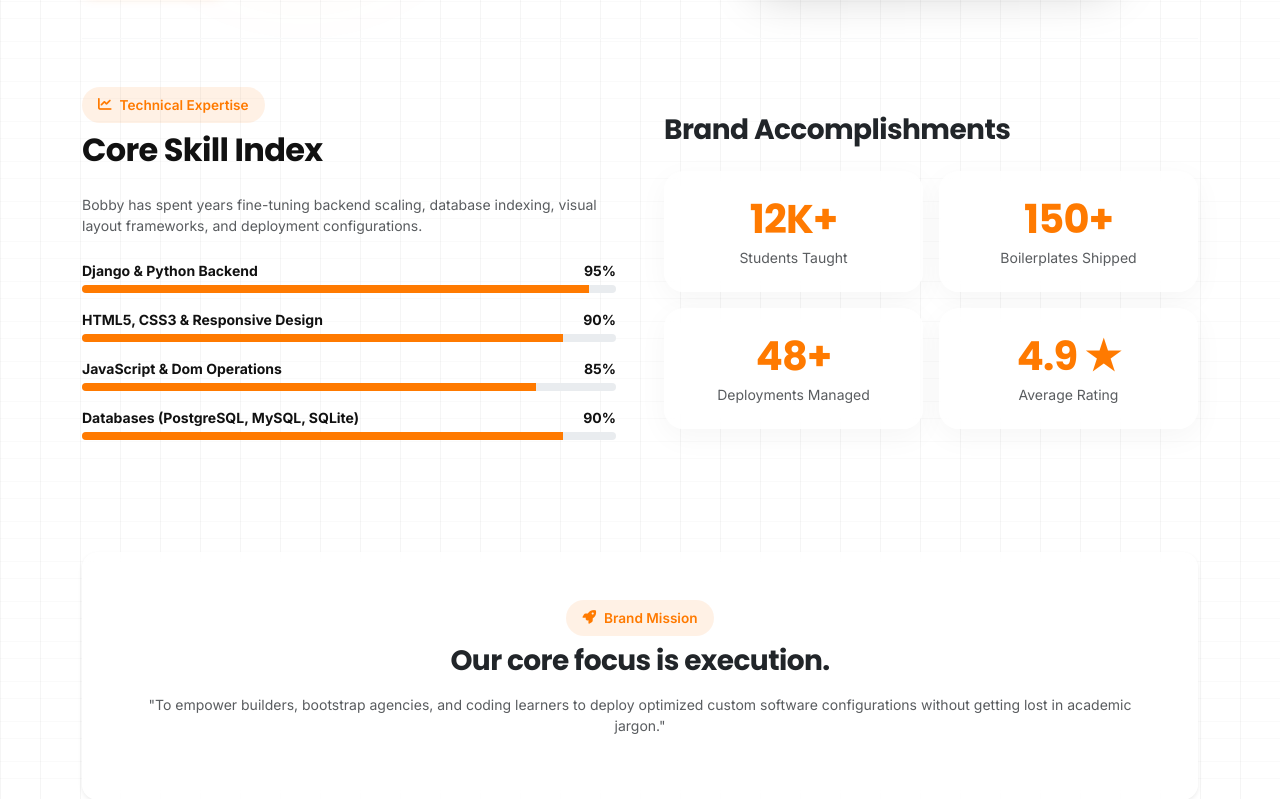
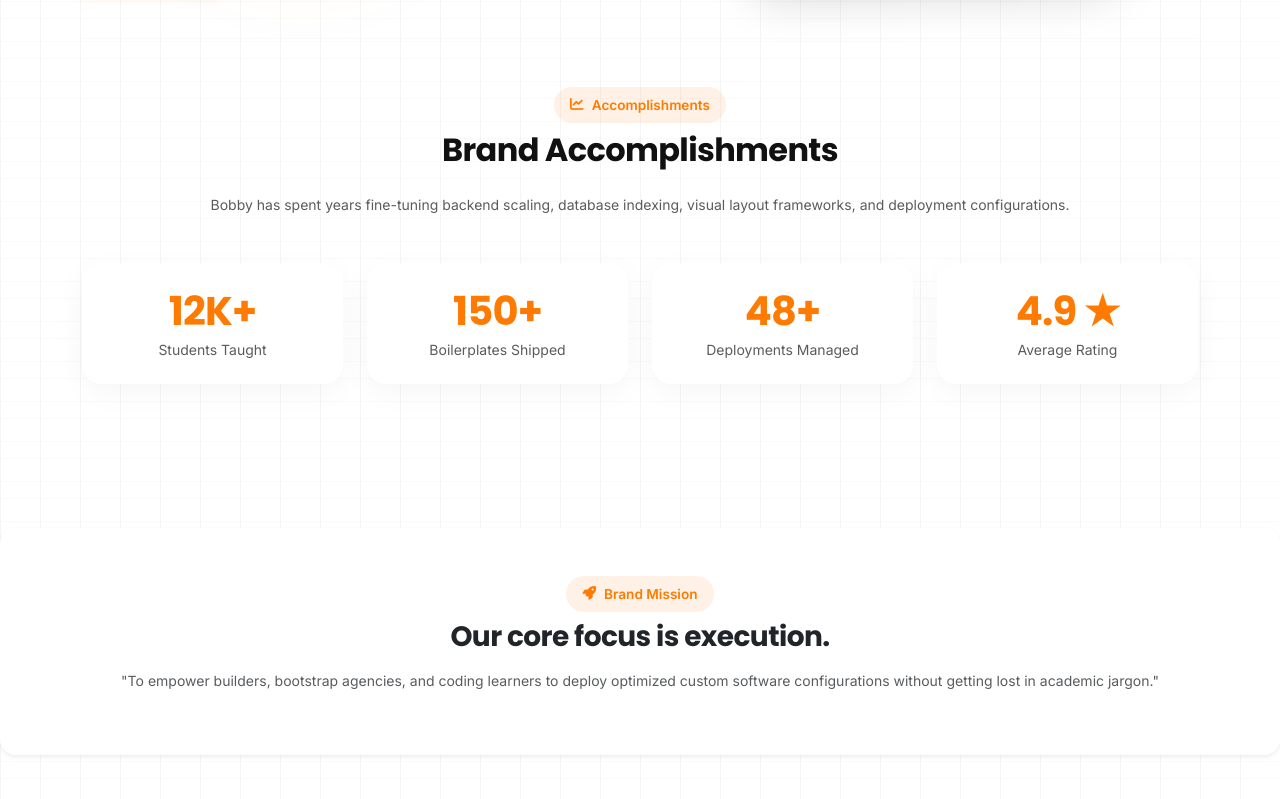
Before and after one commit to BobbyTheCoder07/BTCecommerce, a Django app: page /about/ in a window 1280 px wide; the page is wider, and only the part inside the window is pictured. Shown: the part 719-1518 px from the top of that part. Run offline with Django 5.2, Linux system fonts and the light colour scheme; some libraries are stand-ins or nearby versions.

Commit message:
Fix top spacing, fade out cutout flat line, and remove skills indicators from About page

```diff
--- a/templates/core/about.html
+++ b/templates/core/about.html
@@ -47,82 +47,32 @@
             </div>
         </div>
 
-        <!-- Skills Progress Indicators -->
-        <div class="py-5 border-top border-light my-5">
-            <div class="row align-items-center g-5">
-                <div class="col-lg-6">
-                    <span class="badge-premium mb-2"><i class="fa-solid fa-chart-line"></i> Technical Expertise</span>
-                    <h2 class="font-heading fw-bold mb-4">Core Skill Index</h2>
-                    <p class="text-muted small mb-4">Bobby has spent years fine-tuning backend scaling, database indexing, visual layout frameworks, and deployment configurations.</p>
+        <!-- Brand Accomplishments -->
+        <div class="py-5 border-top border-light my-5 text-center">
+            <span class="badge-premium mb-2 mx-auto"><i class="fa-solid fa-chart-line"></i> Accomplishments</span>
+            <h2 class="font-heading fw-bold mb-4">Brand Accomplishments</h2>
+            <p class="text-muted small mb-5 max-width-600 mx-auto">Bobby has spent years fine-tuning backend scaling, database indexing, visual layout frameworks, and deployment configurations.</p>
 
-                    <!-- Progress Bar 1 -->
-                    <div class="mb-3">
-                        <div class="d-flex justify-content-between small fw-bold mb-1">
-                            <span>Django & Python Backend</span>
-                            <span>95%</span>
-                        </div>
-                        <div class="progress rounded-pill" style="height: 8px;">
-                            <div class="progress-bar" role="progressbar" style="width: 95%; background-color: var(--accent);" aria-valuenow="95" aria-valuemin="0" aria-valuemax="100"></div>
-                        </div>
-                    </div>
-
-                    <!-- Progress Bar 2 -->
-                    <div class="mb-3">
-                        <div class="d-flex justify-content-between small fw-bold mb-1">
-                            <span>HTML5, CSS3 & Responsive Design</span>
-                            <span>90%</span>
-                        </div>
-                        <div class="progress rounded-pill" style="height: 8px;">
-                            <div class="progress-bar" role="progressbar" style="width: 90%; background-color: var(--accent);" aria-valuenow="90" aria-valuemin="0" aria-valuemax="100"></div>
-                        </div>
-                    </div>
-
-                    <!-- Progress Bar 3 -->
-                    <div class="mb-3">
-                        <div class="d-flex justify-content-between small fw-bold mb-1">
-                            <span>JavaScript & Dom Operations</span>
-                            <span>85%</span>
-                        </div>
-                        <div class="progress rounded-pill" style="height: 8px;">
-                            <div class="progress-bar" role="progressbar" style="width: 85%; background-color: var(--accent);" aria-valuenow="85" aria-valuemin="0" aria-valuemax="100"></div>
-                        </div>
-                    </div>
-
-                    <!-- Progress Bar 4 -->
-                    <div class="mb-3">
-                        <div class="d-flex justify-content-between small fw-bold mb-1">
-                            <span>Databases (PostgreSQL, MySQL, SQLite)</span>
-                            <span>90%</span>
-                        </div>
-                        <div class="progress rounded-pill" style="height: 8px;">
-                            <div class="progress-bar" role="progressbar" style="width: 90%; background-color: var(--accent);" aria-valuenow="90" aria-valuemin="0" aria-valuemax="100"></div>
-                        </div>
-                    </div>
-                </div>
-
-                <!-- Achievements Grid -->
-                <div class="col-lg-6">
-                    <h3 class="font-heading fw-bold mb-4 text-dark">Brand Accomplishments</h3>
-                    <div class="row g-3">
-                        <div class="col-6">
+            <div class="row g-4 justify-content-center">
+                <div class="col-6 col-md-3">
                     <div class="card glass-card border-0 p-4 text-center">
                         <h4 class="fw-bold fs-1 mb-1 text-primary" style="color: var(--accent) !important;">12K+</h4>
                         <span class="text-muted small">Students Taught</span>
                     </div>
                 </div>
-                        <div class="col-6">
+                <div class="col-6 col-md-3">
                     <div class="card glass-card border-0 p-4 text-center">
                         <h4 class="fw-bold fs-1 mb-1 text-primary" style="color: var(--accent) !important;">150+</h4>
                         <span class="text-muted small">Boilerplates Shipped</span>
                     </div>
                 </div>
-                        <div class="col-6">
+                <div class="col-6 col-md-3">
                     <div class="card glass-card border-0 p-4 text-center">
                         <h4 class="fw-bold fs-1 mb-1 text-primary" style="color: var(--accent) !important;">48+</h4>
                         <span class="text-muted small">Deployments Managed</span>
                     </div>
                 </div>
-                        <div class="col-6">
+                <div class="col-6 col-md-3">
                     <div class="card glass-card border-0 p-4 text-center">
                         <h4 class="fw-bold fs-1 mb-1 text-primary" style="color: var(--accent) !important;">4.9 ★</h4>
                         <span class="text-muted small">Average Rating</span>
```
Also changed, not shown: templates/core/home.html (+4 -4 lines). Lines whose indentation alone changed are shown as unchanged.
